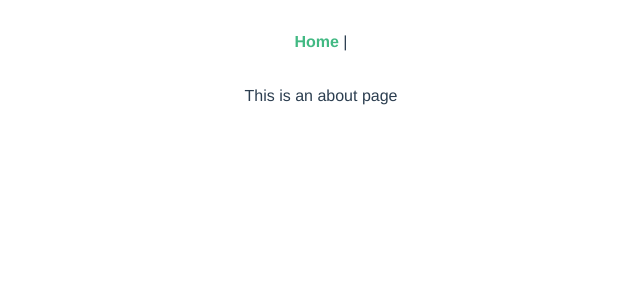
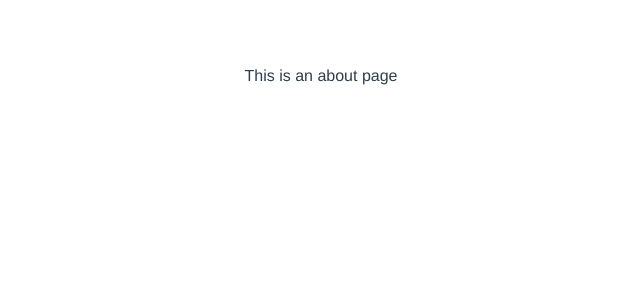
Before and after one commit to yxj0312/fid-vue3, a Vue app: page / in a window 1280 px wide. Shown: the top 300 px of the page, without its empty margins (319-959 px from the left). Built offline with nearby package versions, Linux system fonts and the light colour scheme.

Commit message:
change main styles

```diff
--- a/src/App.vue
+++ b/src/App.vue
@@ -1,9 +1,7 @@
 <template>
-  <div id="nav">
-    <router-link to="/">Home</router-link> |
-    <!-- <router-link to="/about">About</router-link> -->
-  </div>
-  <router-view />
+  <main class="pt-16 flex flex-col flex-grow overflow-hidden">
+    <router-view />
+  </main>
 </template>
 
 <style>
```
